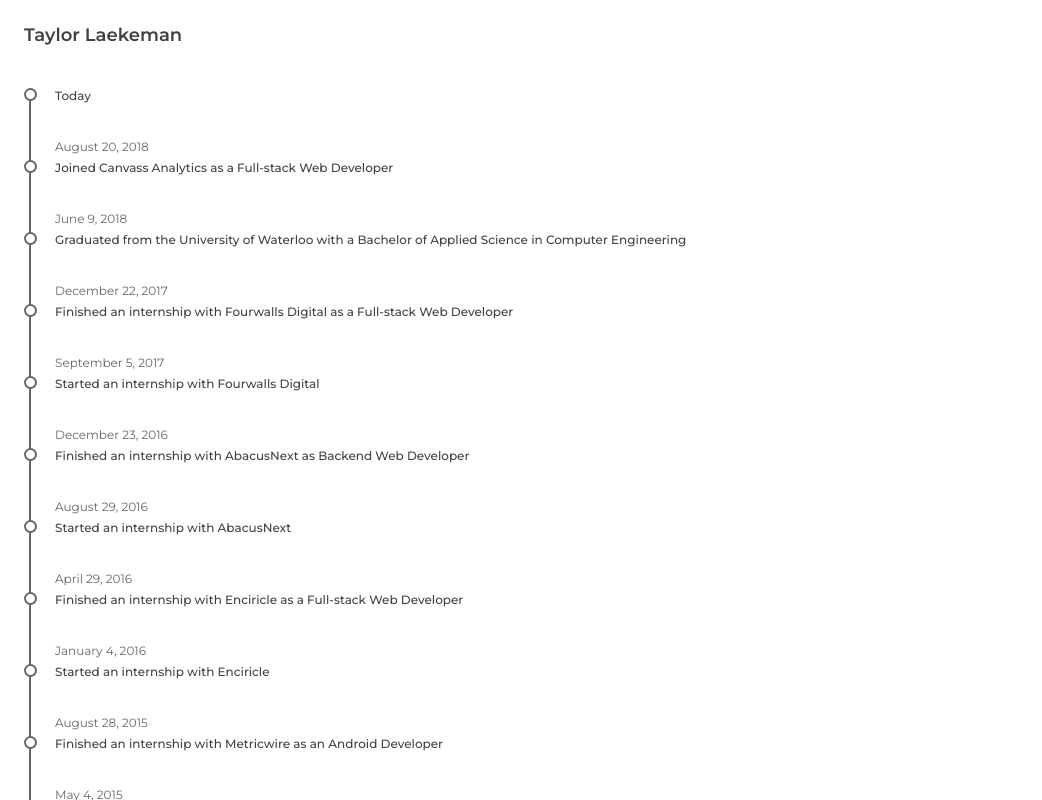
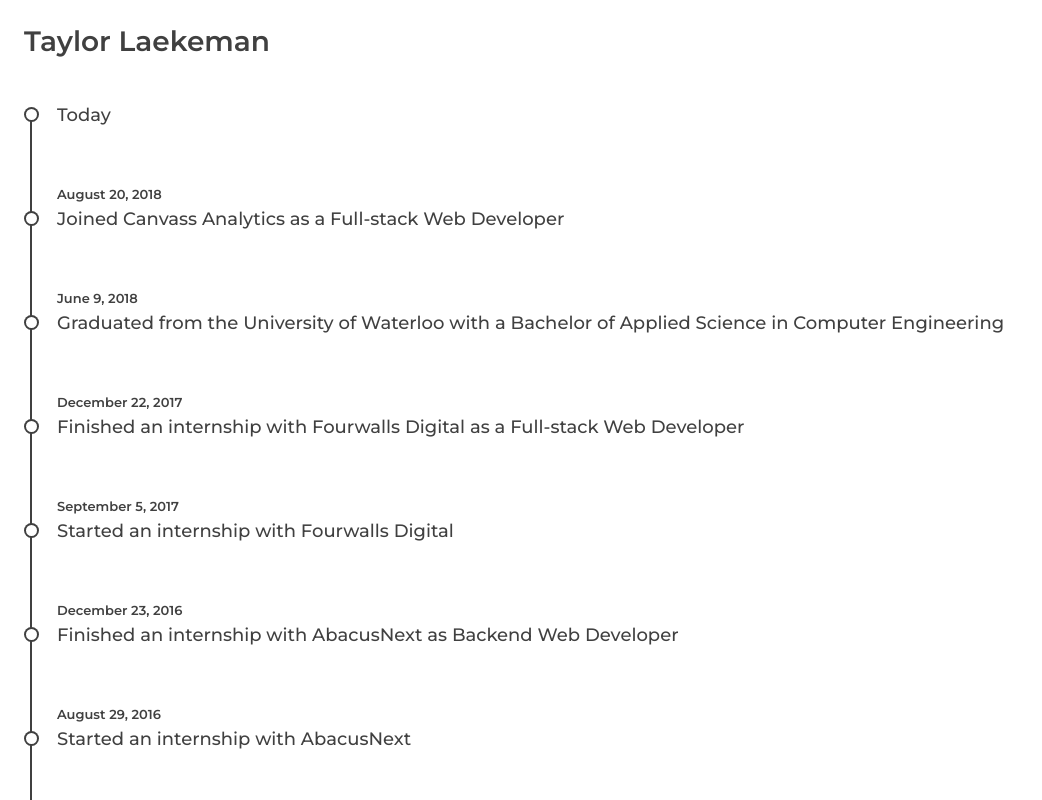
Before and after one commit to taylorlaekeman/tjlaekem, a React (Create React App) app: page / in a window 1280 px wide. Shown: the top 800 px of the page, without its empty margins (0-1042 px from the left). Built offline with nearby package versions, Linux system fonts and the light colour scheme.

Commit message:
update styles to improve experience on small device (#7)
* update font styles

* update spacing and timeline size

* fix lint errors

```diff
--- a/src/components/App.js
+++ b/src/components/App.js
@@ -7,13 +7,14 @@ import theme from 'styles/theme';
 
 const Main = styled.main`
   position: relative;
+  margin-top: 40px;
 
   &:before {
     content: '';
     position: absolute;
-    left: 5px;
+    left: 6px;
     top: 12px;
-    bottom: 24px;
+    bottom: 80px;
     width: 2px;
     background-color: ${props => props.theme.colours.timeline};
   }
--- a/src/components/Event.js
+++ b/src/components/Event.js
@@ -3,7 +3,7 @@ import PropTypes from 'prop-types';
 import styled from 'styled-components';
 
 const Article = styled.article`
-  margin: 36px 0;
+  margin-bottom: 60px;
 `;
 
 const Header = styled.header`
@@ -11,7 +11,7 @@ const Header = styled.header`
   grid-template-areas:
     '.    date '
     'icon title';
-  grid-template-columns: 13px 1fr;
+  grid-template-columns: 15px 1fr;
   grid-gap: 6px 18px;
 
   &:after {
@@ -20,7 +20,8 @@ const Header = styled.header`
     background-color: white;
     border: solid ${props => props.theme.colours.timeline} 2px;
     border-radius: 50%;
-    height: 13px;
+    margin-top: 3px;
+    height: 15px;
     z-index: 2;
     box-sizing: border-box;
   }
--- a/src/styles/Global.js
+++ b/src/styles/Global.js
@@ -13,19 +13,19 @@ export default createGlobalStyle`
   }
 
   h1 {
-    font-size: ${props => props.theme.fonts.large};
+    font-size: ${props => props.theme.fonts['extra-large']};
     font-weight: 600;
   }
 
   h2 {
     margin: 0;
-    font-size: ${props => props.theme.fonts.medium};
+    font-size: ${props => props.theme.fonts.large};
     font-weight: 500;
   }
 
   time {
-    font-size: ${props => props.theme.fonts.medium};
-    color: ${props => props.theme.colours.textLight};
+    font-size: ${props => props.theme.fonts.small};
+    font-weight: 600;
   }
 
   p {
--- a/src/styles/colours.js
+++ b/src/styles/colours.js
@@ -1,14 +1,10 @@
 const palette = {
   white: 'hsl(0, 0%, 100%)',
-  grey: {
-    800: 'hsla(0, 0%, 0%, 60%)',
-    900: 'hsla(0, 0%, 0%, 75%)'
-  }
+  grey: 'hsla(0, 0%, 0%, 75%)'
 };
 
 export default {
   background: palette.white,
-  timeline: palette.grey[800],
-  text: palette.grey[900],
-  textLight: palette.grey[800]
+  timeline: palette.grey,
+  text: palette.grey
 };
--- a/src/styles/fonts.js
+++ b/src/styles/fonts.js
@@ -1,4 +1,6 @@
 export default {
+  'extra-large': '28px',
   large: '18px',
-  medium: '12px'
+  medium: '14px',
+  small: '13px'
 };
```
